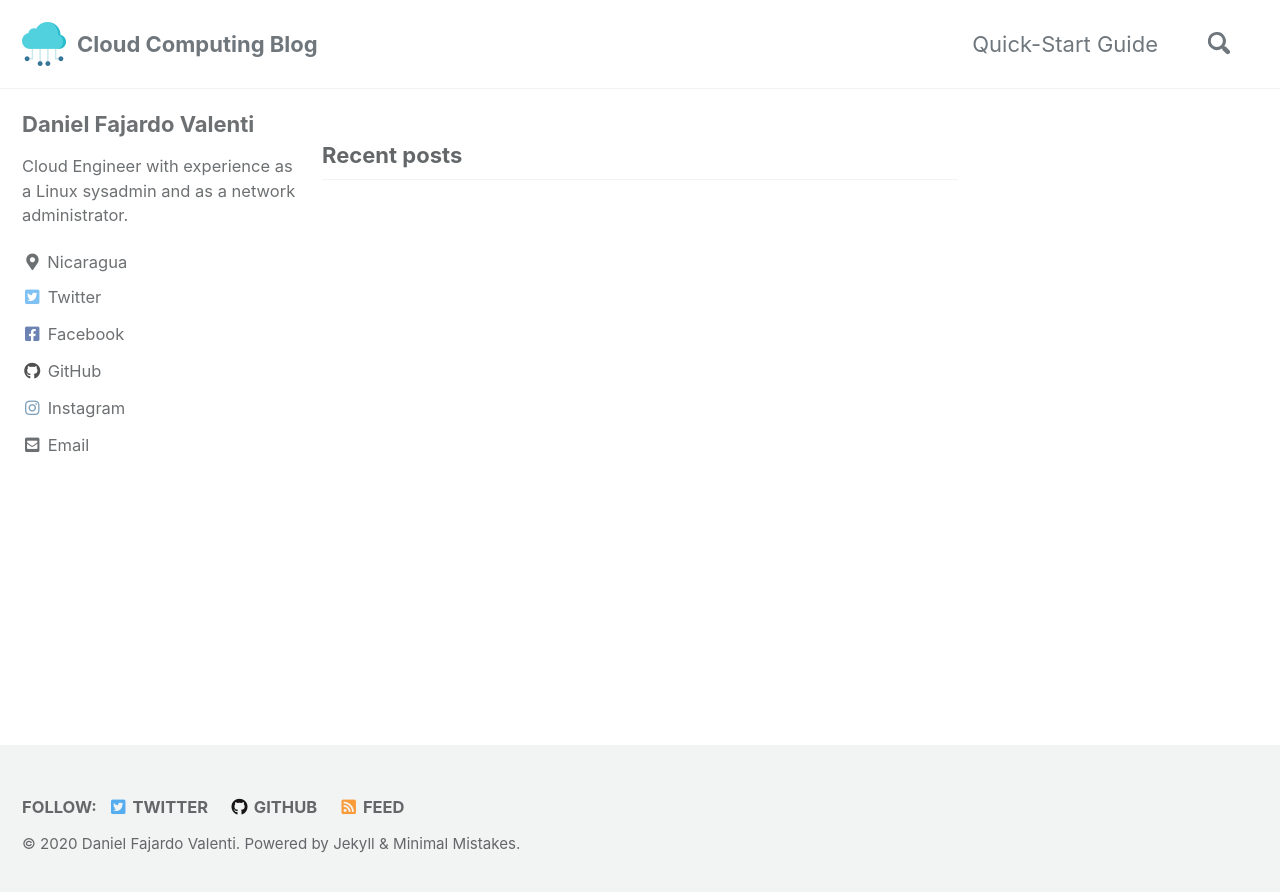
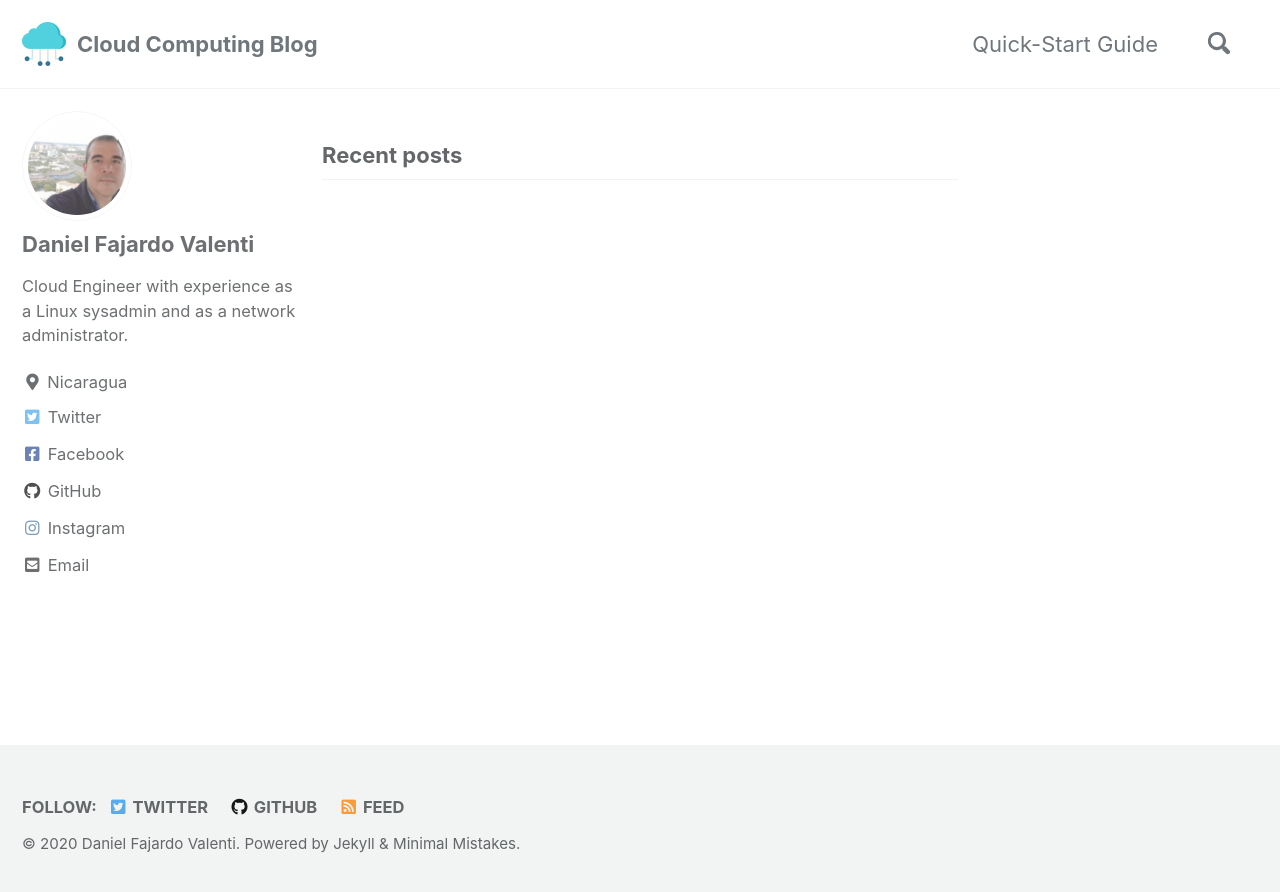
Before and after one commit to daniel-fv/daniel-fv.github.io, a Jekyll site: the page built from index.html, in a window 1280 px wide. Shown: the top 892 px of the page. Built offline with Jekyll 4.4.1, drawn with Linux system fonts in a browser that asks for light colours; cached includes are drawn as plain includes; the list of posts is cut into pages by our own code.

Commit message:
Changed config

```diff
--- a/_config.yml
+++ b/_config.yml
@@ -97,7 +97,7 @@
 # Site Author
 author:
   name             : "Daniel Fajardo Valenti"
-  avatar           : # path of avatar image, e.g. "/assets/images/bio-photo.jpg"
+  avatar           : "/assets/images/daniel-fajardo-valenti-avatar.jpg" # path of avatar image, e.g. "/assets/images/bio-photo.jpg"
   bio              : "Cloud Engineer with experience as a Linux sysadmin and as a network administrator."
   location         : "Nicaragua"
   email            : "dfv78@msn.com"
```
Also changed, not shown: assets/images/daniel-fajardo-valenti-avatar.jpg (added).
